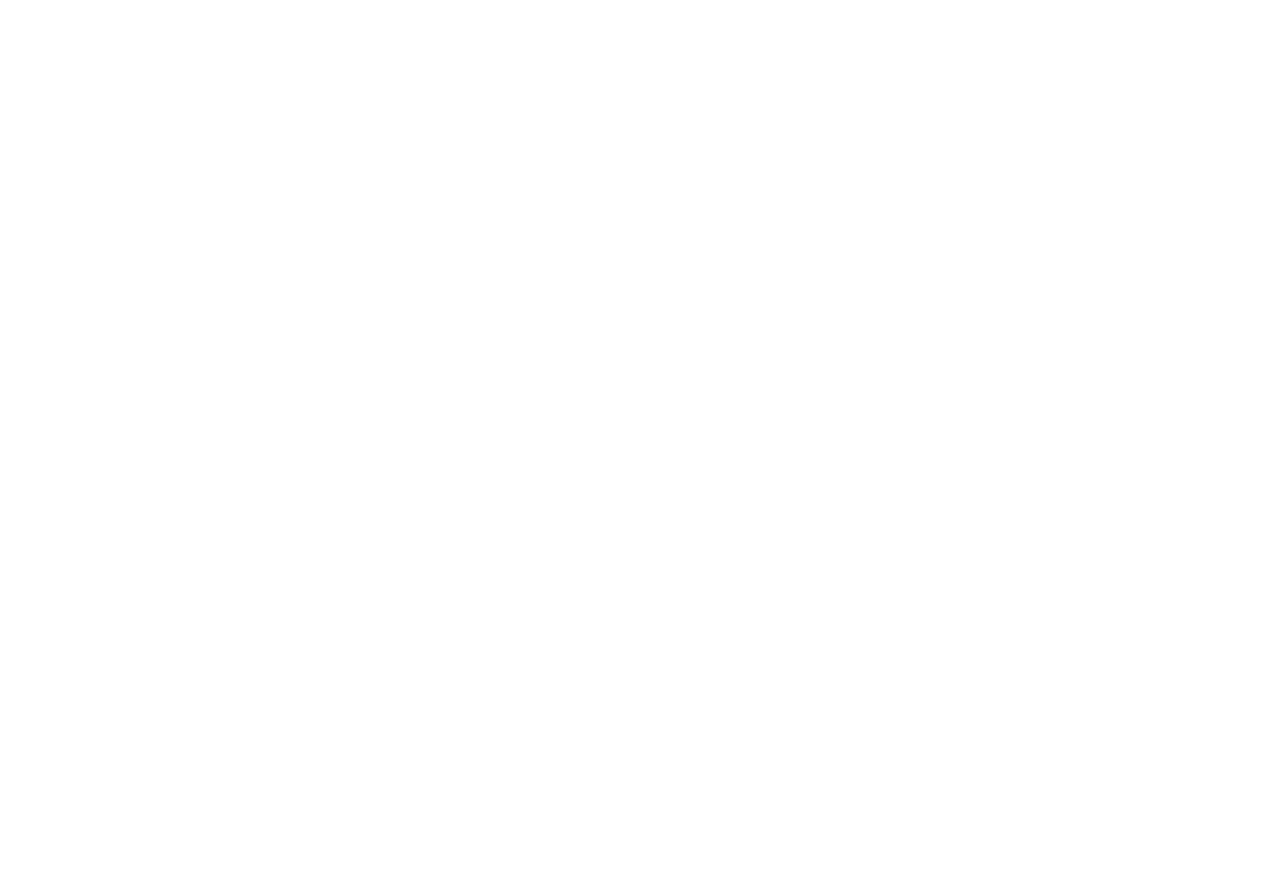
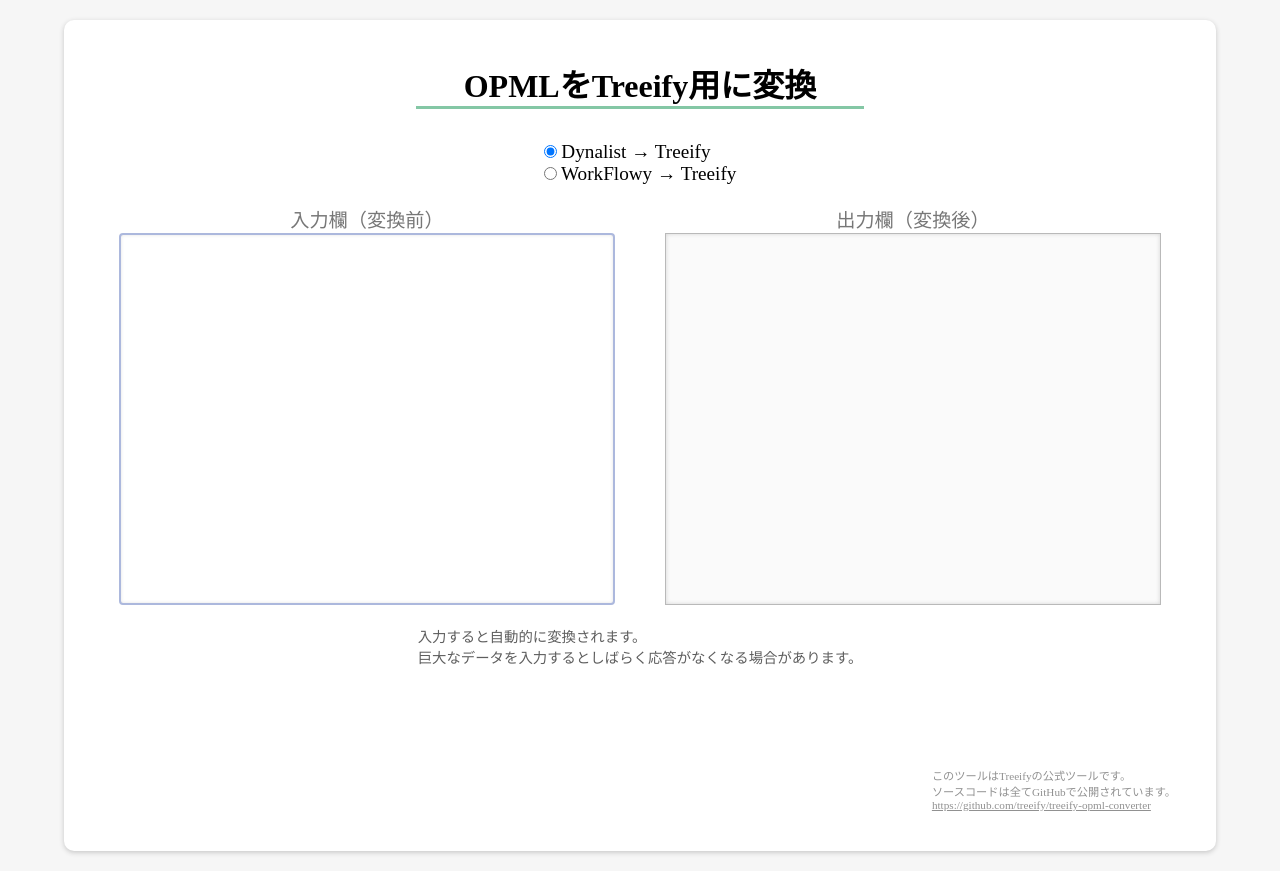
Before and after one commit to treeify/treeify-opml-converter, a Svelte app: page / in a window 1280 px wide. Before the commit the page ends 800 px from the top, so only its background shows below. Built offline with nearby package versions, Linux system fonts and the light colour scheme.

Commit message:
HTMLとCSSを復活

```diff
--- a/src/App.svelte
+++ b/src/App.svelte
@@ -2,4 +2,142 @@
 </script>
 
 <main>
+  <h1>OPMLをTreeify用に変換</h1>
+  <form id="form">
+    <div class="radio-button-area">
+      <label>
+        <input type="radio" name="outlinerName" value="Dynalist" checked />
+        Dynalist → Treeify
+      </label>
+      <label>
+        <input type="radio" name="outlinerName" value="WorkFlowy" />
+        WorkFlowy → Treeify
+      </label>
+    </div>
+    <div id="input-output-area">
+      <label for="input-area">入力欄（変換前）</label>
+      <label for="output-area">出力欄（変換後）</label>
+      <textarea id="input-area" autofocus />
+      <textarea id="output-area" />
+    </div>
+    <div class="note">
+      入力すると自動的に変換されます。<br
+      />巨大なデータを入力するとしばらく応答がなくなる場合があります。
+    </div>
+  </form>
+  <footer>
+    <p>このツールはTreeifyの公式ツールです。<br />ソースコードは全てGitHubで公開されています。</p>
+    <a href="https://github.com/treeify/treeify-opml-converter"
+      >https://github.com/treeify/treeify-opml-converter</a
+    >
+  </footer>
 </main>
+
+<style>
+  :global(*) {
+    box-sizing: border-box;
+    margin: 0;
+  }
+
+  :global(body) {
+    /* lch(97.0%, 0.0, 0.0)相当 */
+    background: #f6f6f6;
+  }
+
+  h1 {
+    margin-inline: auto;
+    width: max-content;
+
+    padding-inline: 1.5em;
+    /* lch(75.0%, 30.0, 160.4)相当 */
+    border-bottom: #84c7a5 3px solid;
+
+    margin-bottom: 1em;
+  }
+
+  main {
+    margin: 20px auto;
+    width: 90vw;
+
+    border-radius: 10px;
+    padding: 40px;
+    background: #ffffff;
+
+    /* lch(80.0%, 0.0, 0.0)相当 */
+    box-shadow: 0 1.5px 5px #c6c6c6;
+  }
+
+  .radio-button-area {
+    margin: 20px auto;
+    width: max-content;
+
+    display: flex;
+    flex-direction: column;
+
+    font-size: 1.2em;
+  }
+
+  #input-output-area {
+    width: 100%;
+    height: 400px;
+
+    display: grid;
+    grid-template-columns: 1fr 1fr;
+    grid-template-rows: auto 1fr;
+    column-gap: 20px;
+
+    text-align: center;
+  }
+
+  #input-output-area label {
+    font-size: 1.2em;
+    /* lch(50.0%, 0.0, 0.0)相当 */
+    color: #777777;
+  }
+
+  #input-area,
+  #output-area {
+    white-space: nowrap;
+
+    /* lch(75.0%, 20.0, 280.4)相当 */
+    outline-color: #acb8dd;
+    /* lch(75.0%, 0.0, 0.0)相当 */
+    border: #b9b9b9 1px solid;
+
+    /* lch(85.0%, 0.0, 0.0)相当 */
+    box-shadow: 0 0 4px #d4d4d4 inset;
+
+    resize: none;
+
+    margin-inline: 15px;
+    padding: 0.5em;
+  }
+
+  #output-area {
+    /* lch(98.0%, 0.0, 0.0) */
+    background: #fafafa;
+  }
+
+  .note {
+    margin: 20px auto;
+    width: max-content;
+
+    font-size: 0.9em;
+    /* lch(40.0%, 0.0, 0.0)相当 */
+    color: #5e5e5e;
+  }
+
+  footer {
+    margin-left: auto;
+    width: max-content;
+
+    margin-top: 100px;
+
+    font-size: 0.7em;
+    /* lch(60.0%, 0.0, 0.0)相当 */
+    color: #919191;
+  }
+  footer a {
+    color: inherit;
+  }
+</style>
```
